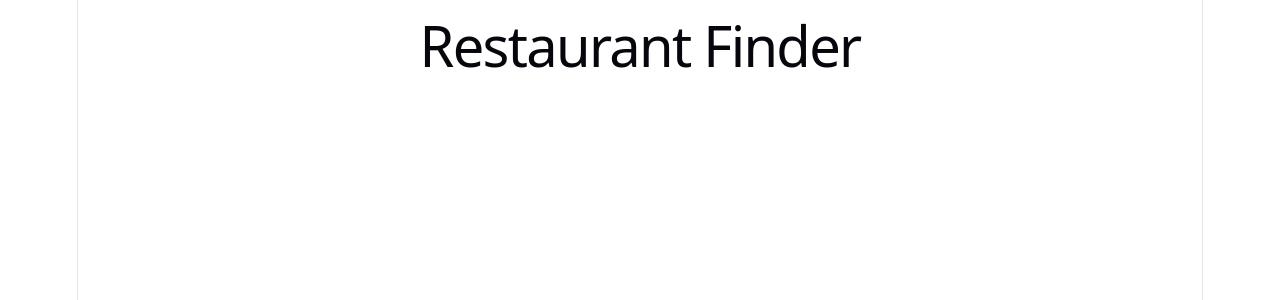
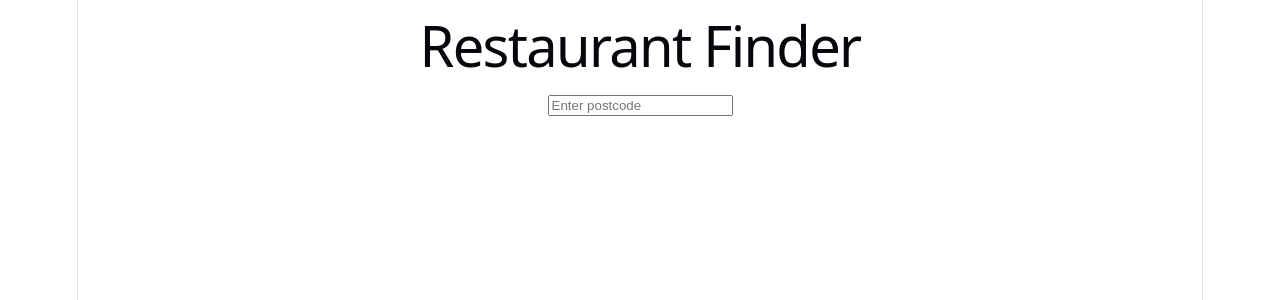
Before and after one commit to m-fenton/restaurant-finder, a React (Vite) app: page / in a window 1280 px wide. Shown: the top 300 px of the page. Built offline with nearby package versions, Linux system fonts and the light colour scheme; no server answers.

Commit message:
feat: Implemented handleSearch function to fetch and display restaurants by postcode

```diff
--- a/src/App.jsx
+++ b/src/App.jsx
@@ -1,14 +1,54 @@
-import { useEffect } from "react";
+// This file contains the main App component for the Restaurant Finder application.
+// It allows users to search for restaurants by postcode, fetches data from an API,
+// and displays the results, including restaurant details such as name, cuisines, rating, and address.
+import { useState } from "react";
+import Restaurant from "./models/Restaurant";
 
 function App() {
-  useEffect(() => {
-    fetch("/api/discovery/uk/restaurants/enriched/bypostcode/EC4M7RF")
+  const [restaurants, setRestaurants] = useState([]);
+  const [postcode, setPostcode] = useState("");
+
+  const handleSearch = () => {
+    if (!postcode) return;
+
+    fetch(`/api/discovery/uk/restaurants/enriched/bypostcode/${postcode}`)
       .then((res) => res.json())
-      .then((data) => console.log(data))
+      .then((data) => {
+        const rawRestaurants = data?.restaurants || [];
+        const restaurantObjects = rawRestaurants.map((restaurant) => new Restaurant(restaurant));
+        setRestaurants(restaurantObjects.slice(0, 10));
+      })
       .catch((err) => console.error(err));
-  }, []);
+  };
 
-  return <h1>Restaurant Finder</h1>;
+  return (
+    <div>
+      <h1>Restaurant Finder</h1>
+
+      <input
+        type="text"
+        placeholder="Enter postcode"
+        value={postcode}
+        onChange={(e) => setPostcode(e.target.value)}
+        onKeyDown={(e) => e.key === "Enter" && handleSearch()}
+      />
+
+      {restaurants.map((restaurant, index) => (
+        <div key={index}>
+          <img
+            src={restaurant.logoURL}
+            alt={restaurant.name}
+            style={{ width: "100px", height: "auto" }}
+          />
+          <h2>{restaurant.name}</h2>
+          <p>Cuisines: {restaurant.cuisines}</p>
+          <p>Star Rating: {restaurant.rating}</p>
+          <p>Address: {restaurant.fullAddress}</p>
+          <hr />
+        </div>
+      ))}
+    </div>
+  );
 }
 
 export default App;
```
